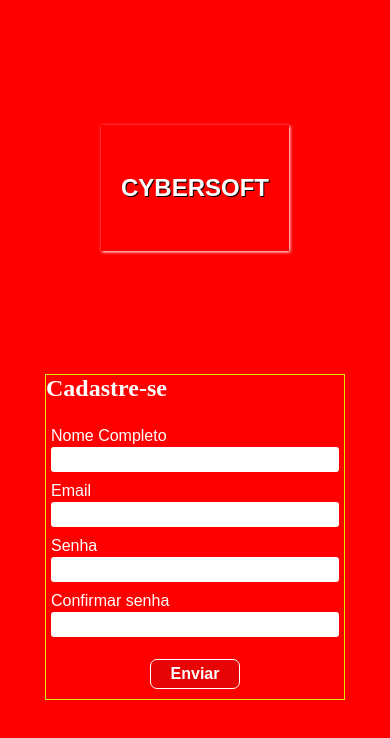
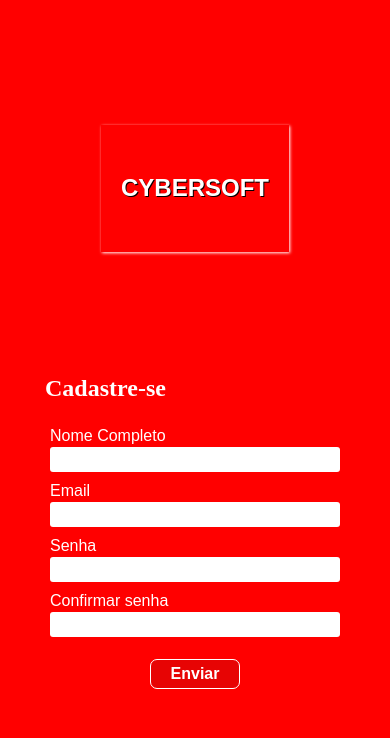
Before and after one commit to VILSON-DEV/cadastro, a plain HTML site: page index.html in a window 390 px wide. Drawn offline with Linux system fonts and the light colour scheme.

Commit message:
Update style.css

```diff
--- a/css/style.css
+++ b/css/style.css
@@ -138,7 +138,7 @@ form .input{
     }
     form{
         width:100%;
-        border:1px solid rgb(224, 228, 10);
+
 
     }
 
```
